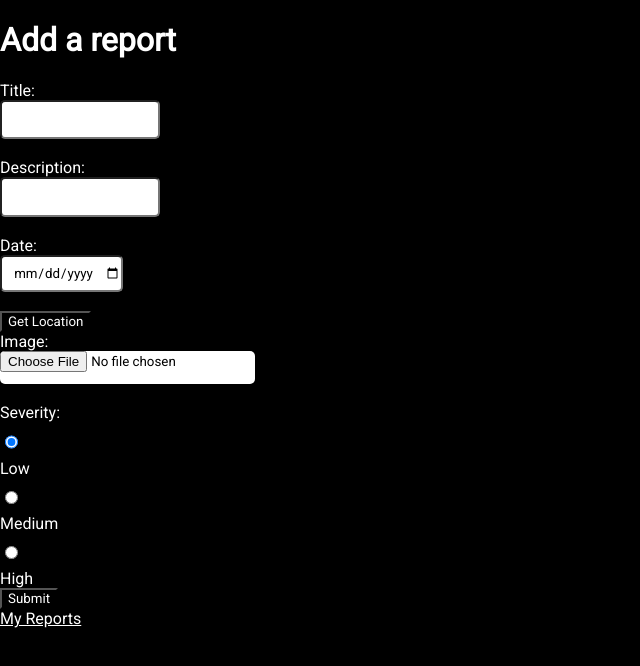
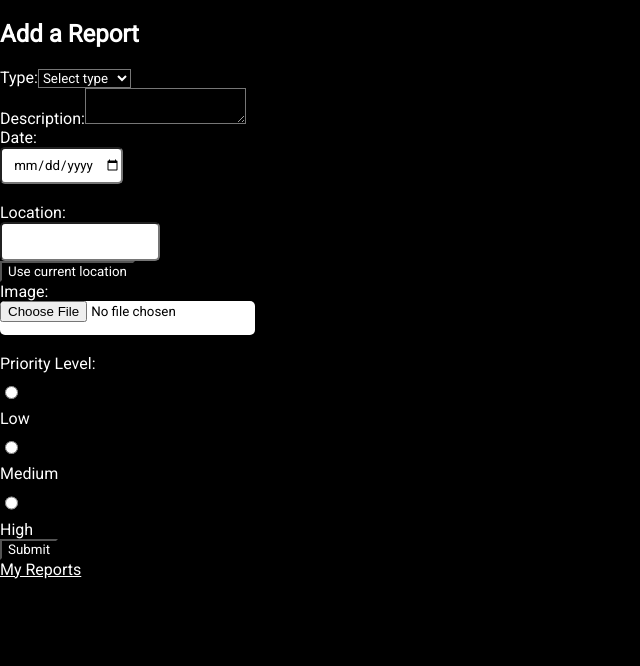
Before and after one commit to OyakiMasu/Jiseti, a React (Create React App) app in the folder client/: page /reportpage in a window 1280 px wide. Shown: the top 666 px of the page, without its empty margins (0-640 px from the left). Built offline with nearby package versions, Linux system fonts and the light colour scheme.

Commit message:
fixed-reportpage

```diff
--- a/client/src/components/reportpage.js
+++ b/client/src/components/reportpage.js
@@ -1,110 +1,92 @@
 import React, { useState } from "react";
 
-function Report() {
-  const [text, setText] = useState("");
+const Report = () => {
   const [description, setDescription] = useState("");
   const [date, setDate] = useState("");
   const [location, setLocation] = useState("");
-  const [image, setImage] = useState(null);
-  const [severity, setSeverity] = useState("low");
+  const [image, setImage] = useState("");
+  const [priority, setPriority] = useState("");
+  const [type, setType] = useState("");
 
-  const handleTextChange = (event) => {
-    setText(event.target.value);
+  const handleSubmit = (e) => {
+    e.preventDefault();
+    const reportObj = {
+      description,
+      date,
+      location,
+      image,
+      priority,
+      type,
+    };
+    console.log(reportObj);
   };
 
-  const handleDescriptionChange = (event) => {
-    setDescription(event.target.value);
-  };
-
-  const handleDateChange = (event) => {
-    setDate(event.target.value);
-  };
-
-  const handleLocationChange = () => {
-    navigator.geolocation.getCurrentPosition((position) => {
-      const { latitude, longitude } = position.coords;
-      setLocation(`${latitude}, ${longitude}`);
-    });
-  };
-
-  const handleImageChange = (event) => {
-    setImage(event.target.files[0]);
-  };
-
-  const handleSeverityChange = (event) => {
-    setSeverity(event.target.value);
-  };
-
-  const handleSubmit = (event) => {
-    event.preventDefault();
-    const formData = { text, description, date, location, image, severity };
-    console.log(formData);
+  const handleLocationClick = () => {
+    navigator.geolocation.getCurrentPosition(
+      (position) => {
+        const lat = position.coords.latitude;
+        const long = position.coords.longitude;
+        setLocation(`${lat}, ${long}`);
+      },
+      (error) => {
+        console.log(error);
+      }
+    );
   };
 
   return (
     <div>
-      <h1>Add a report</h1>
+      <h2>Add a Report</h2>
 
       <form onSubmit={handleSubmit}>
         <label>
-          Title:
-          <input type="text" value={text} onChange={handleTextChange} />
+          Type:
+          <select value={type} onChange={(e) => setType(e.target.value)} required>
+            <option value="">Select type</option>
+            <option value="red_flag">Red Flag</option>
+            <option value="intervention">Intervention</option>
+          </select>
         </label>
         <br />
         <label>
           Description:
-          <input type="text" value={description} onChange={handleDescriptionChange} />
+          <textarea value={description} onChange={(e) => setDescription(e.target.value)} required/>
         </label>
         <br />
         <label>
           Date:
-          <input type="date" value={date} onChange={handleDateChange} />
+          <input type="date" value={date} onChange={(e) => setDate(e.target.value)} required/>
         </label>
         <br />
-        <button type="button" onClick={handleLocationChange}>
-          Get Location
-        </button>
-        {location && <p>Location: {location}</p>}
+        <label>
+          Location:
+          <input type="text" value={location} onChange={(e) => setLocation(e.target.value)} required/>
+          <button type="button" onClick={handleLocationClick}>Use current location</button>
+        </label>
         <br />
         <label>
           Image:
-          <input type="file" accept="image/*" onChange={handleImageChange} />
+          <input type="file" accept="image/*" onChange={(e) => setImage(e.target.files[0])} />
         </label>
         <br />
         <label>
-          Severity:
+          Priority Level:
           <br />
-          <input
-            type="radio"
-            value="low"
-            checked={severity === "low"}
-            onChange={handleSeverityChange}
-          />{" "}
-          Low
+          <input type="radio" name="priority" value="low" onChange={(e) => setPriority(e.target.value)} /> Low
           <br />
-          <input
-            type="radio"
-            value="medium"
-            checked={severity === "medium"}
-            onChange={handleSeverityChange}
-          />{" "}
-          Medium
+          <input type="radio" name="priority" value="medium" onChange={(e) => setPriority(e.target.value)} /> Medium
           <br />
-          <input
-            type="radio"
-            value="high"
-            checked={severity === "high"}
-            onChange={handleSeverityChange}
-          />{" "}
-          High
+          <input type="radio" name="priority" value="high" onChange={(e) => setPriority(e.target.value)} /> High
         </label>
         <br />
         <button type="submit">Submit</button>
       </form>
-      <a href='/report'>My Reports</a>
+      <a className='' href='/report'>My Reports</a>
 
+      {/* Display submitted form data below with edit and delete buttons */}
+      {/* TODO: Implement display and functionality for edit and delete buttons */}
     </div>
   );
-}
+};
 
 export default Report;
```
